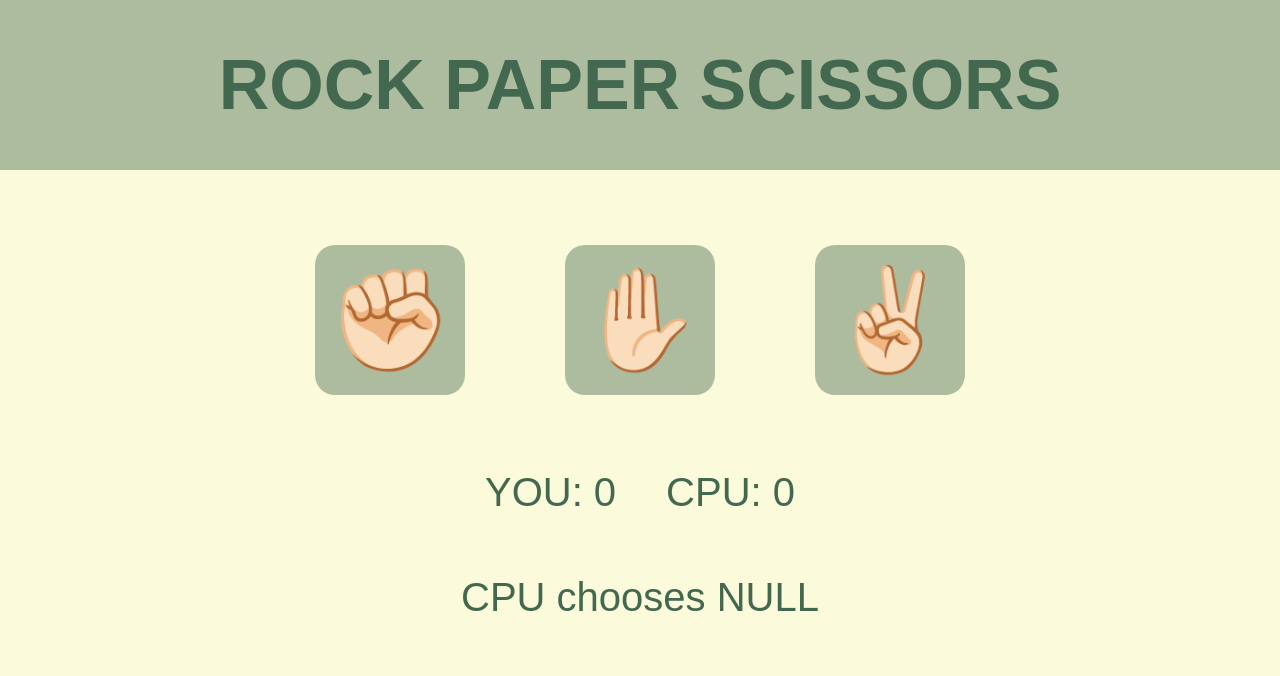
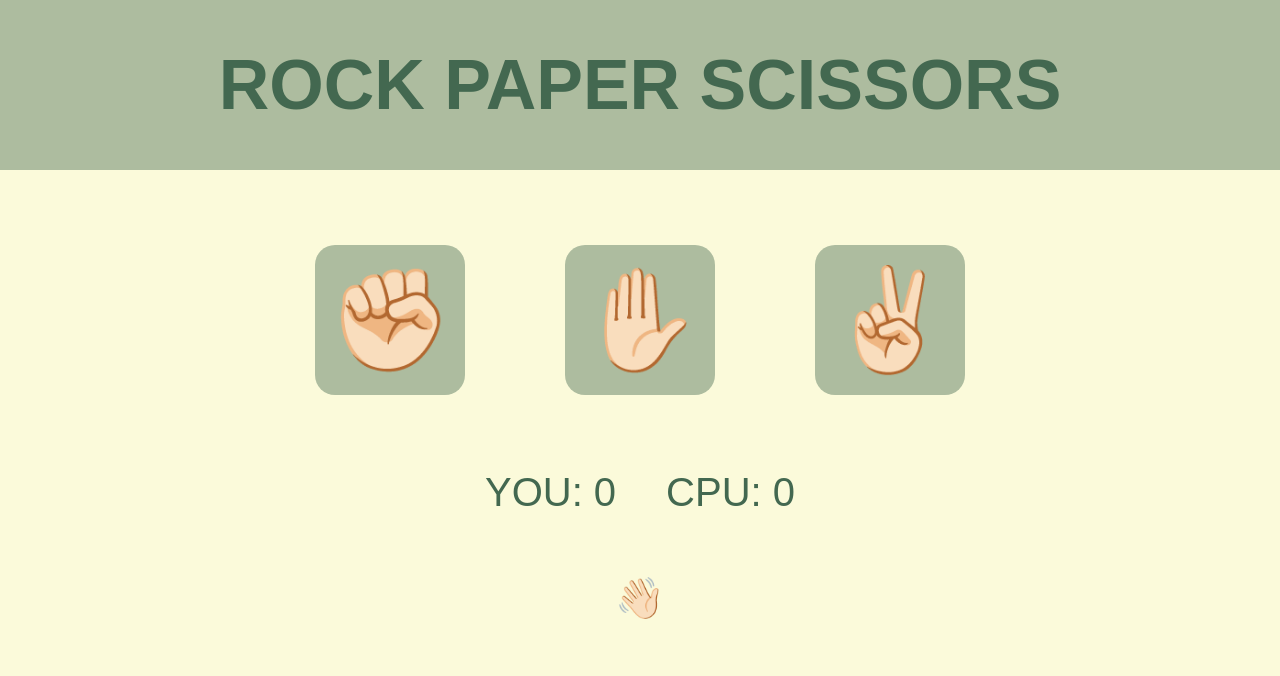
Before and after one commit to Thepralad/rock-paper-scissors, a plain HTML site: page index.html in a window 1280 px wide. Shown: the top 676 px of the page. Drawn offline with Linux system fonts and the light colour scheme; a web font is replaced by a local one.

Commit message:
Fixed the DOM

```diff
--- a/index.html
+++ b/index.html
@@ -30,7 +30,7 @@
             <p id="YOU">YOU: 0</p>
             <p id="CPU">CPU: 0</p>
         </div>
-        <p id="message">CPU chooses NULL</p>
+        <p id="message">👋🏻</p>
     </div>
     <div class="footer">
         <p>thepralad</p>
```
